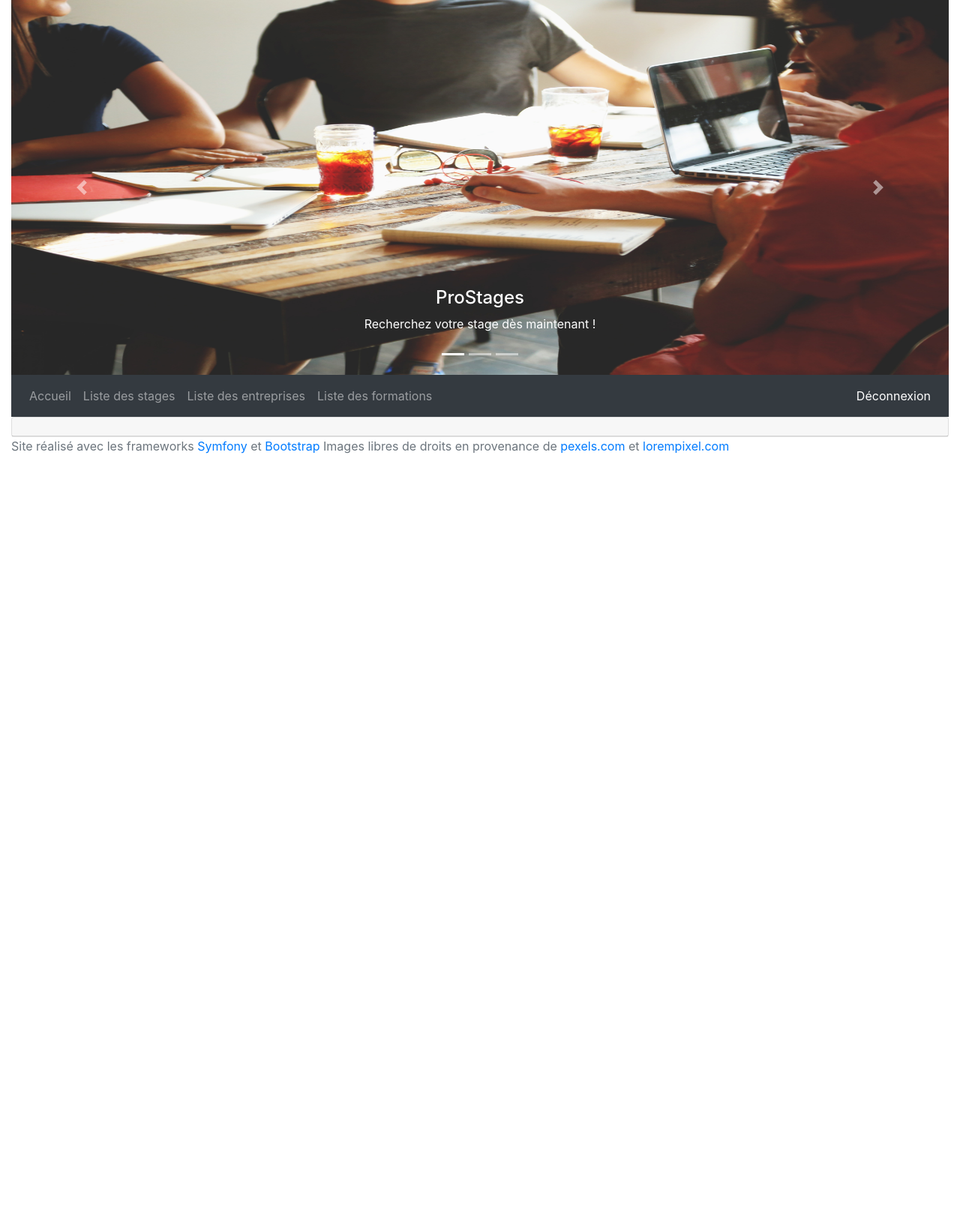
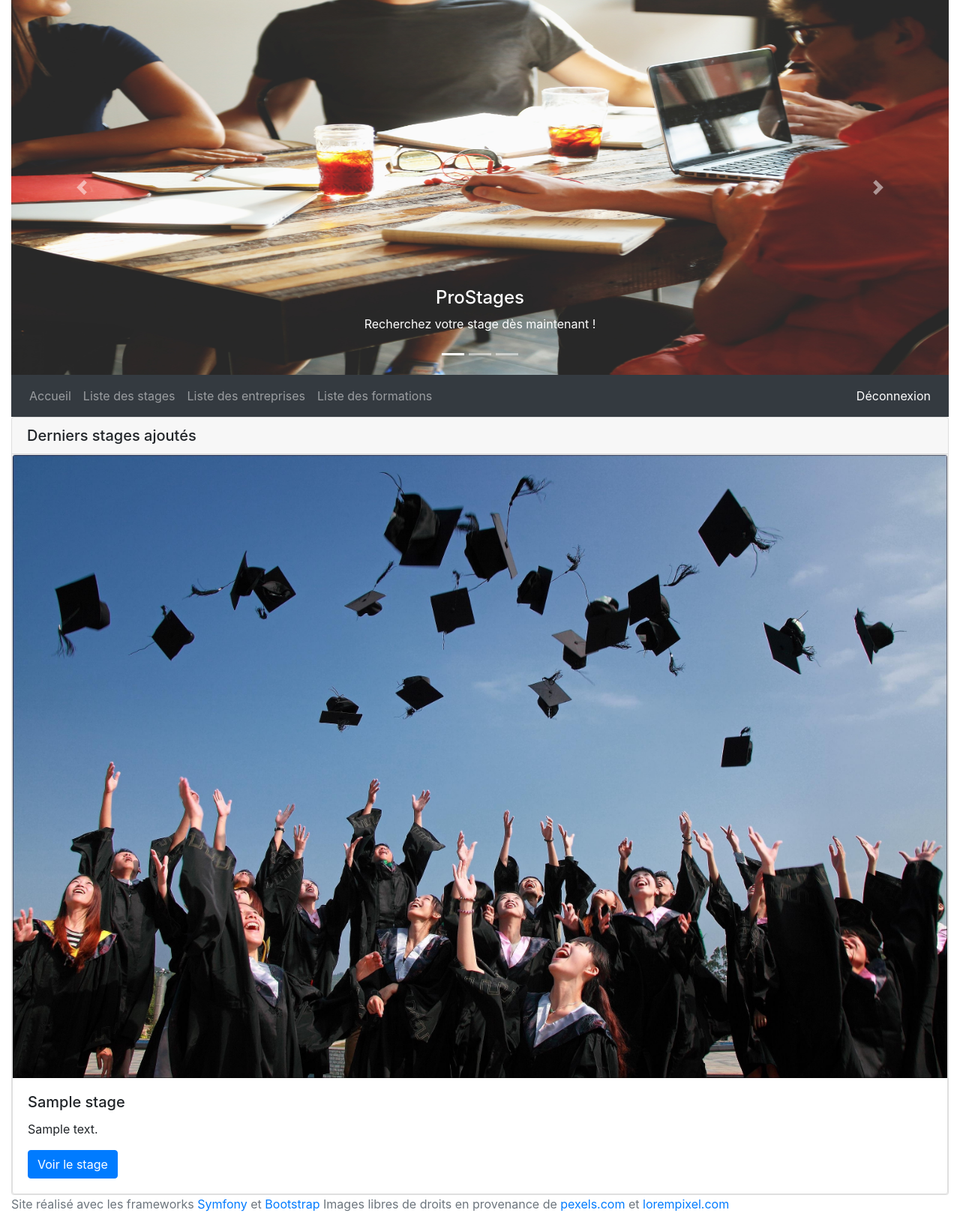
Before and after one commit to ThomasToto/ProStages, a Symfony app: template templates/base.html.twig in a window 1280 px wide. Shown: the whole page at 75% size. Before the commit the page ends 605 px from the top, so only its background shows below. Run offline with Twig, Linux system fonts and the light colour scheme; the template is opened without the code that fills it: most values are stand-ins (such as "Sample title", 1, 10 or a date in 2020); some libraries are stand-ins or nearby versions.

Commit message:
Amélioration de la page d'accueil

```diff
--- a/templates/base.html.twig
+++ b/templates/base.html.twig
@@ -94,7 +94,6 @@
 	<ul class="navbar-nav ml-md-auto">
 		<li class="nav-item active">
 				<a class="nav-link" href="#"> Déconnexion
-				<i class="icon-user"></i>
 				<span class="sr-only">(current)</span></a>
 		</li>
 	</ul>
@@ -116,12 +115,26 @@
 
 			{% block titrePage %}
 			<h5 class="card-header">
-
+			Derniers stages ajoutés
 			</h5>
 			{% endblock %}
 
 
 			{% block contenuPage %}
+			<div class="card-group">
+			{% for stageCourant in stages %}
+				{% if loop.index < 4 %}
+					<div class="card" style="width: 18rem;">
+  						<img src="{{asset('/images/image3.jpg')}}" class="card-img-top" alt="...">
+ 						<div class="card-body">
+    						<h5 class="card-title">{{stageCourant.titre}}</h5>
+    						<p class="card-text">{{stageCourant.description}}</p>
+    						<a href="{{path('stages',{id:stageCourant.id})}}" class="btn btn-primary">Voir le stage</a>
+  						</div>
+					</div>
+				{% endif %}
+			{% endfor %}
+			</div>
 
 			{% endblock %}
 		</div>
```
Also changed, not shown: src/Controller/ProStagesController.php (+9 -1 lines).
